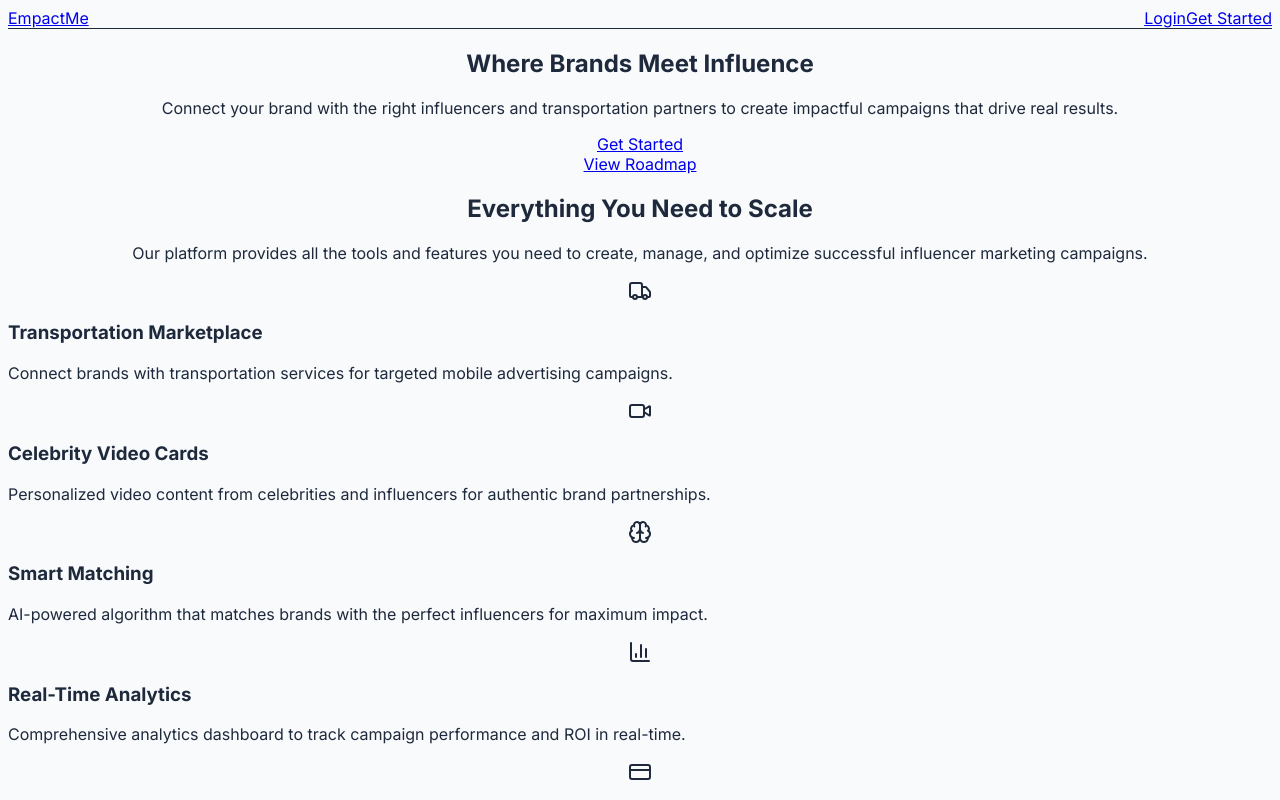
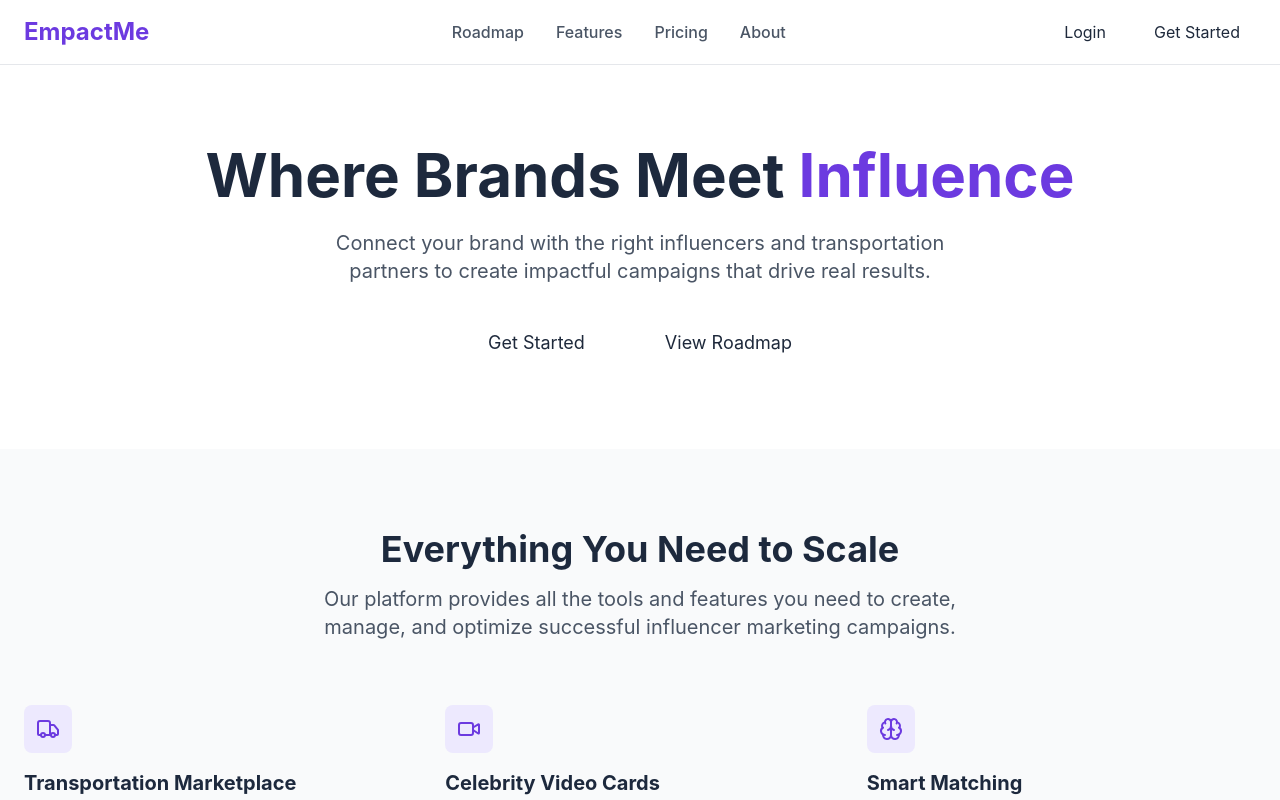
Before and after one commit to Gull-Stack/empactme-app, a Next.js app: page / in a window 1280 px wide. Shown: the top 800 px of the page. Built offline with nearby package versions, Linux system fonts and the light colour scheme.

Commit message:
Bot Bogey: Fix Tailwind v4 CSS - switch to @theme config

```diff
--- a/src/app/globals.css
+++ b/src/app/globals.css
@@ -1,16 +1,31 @@
-@import url('https://fonts.googleapis.com/css2?family=Inter:wght@400;500;700;800&display=swap');
-@tailwind base;
-@tailwind components;
-@tailwind utilities;
+@import "tailwindcss";
+@import url('https://fonts.googleapis.com/css2?family=Inter:wght@400;500;600;700;800&display=swap');
 
-@layer base {
-  html {
-    scroll-behavior: smooth;
-  }
+@theme {
+  --color-brand-purple: #6C3AE0;
+  --color-brand-purple-light: #EDE9FE;
+  --color-brand-purple-dark: #5B21B6;
+  --color-surface: #FFFFFF;
+  --color-surface-secondary: #F8FAFC;
+  --color-surface-tertiary: #F1F5F9;
+  --color-border: #E2E8F0;
+  --color-border-light: #F1F5F9;
+  --color-text-primary: #1E293B;
+  --color-text-secondary: #475569;
+  --color-text-muted: #94A3B8;
+  --color-success: #10B981;
+  --color-warning: #F59E0B;
+  --color-info: #3B82F6;
+  --color-danger: #EF4444;
+  --font-sans: 'Inter', system-ui, sans-serif;
+}
 
-  body {
-    background-color: #F8FAFC;
-    font-family: Inter, system-ui, sans-serif;
-    color: #1E293B;
-  }
+html {
+  scroll-behavior: smooth;
 }
+
+body {
+  background-color: var(--color-surface-secondary);
+  font-family: var(--font-sans);
+  color: var(--color-text-primary);
+}
```
